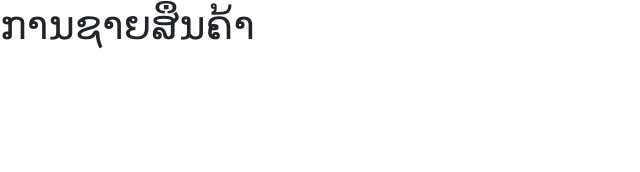
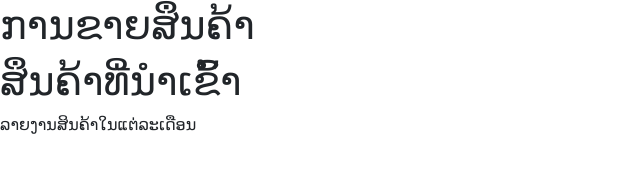
Before and after one commit to Teuntodev/test, a plain HTML site: page index.html in a window 1280 px wide. Shown: the whole page, without its empty margins (0-640 px from the left). Drawn offline with nearby package versions, Linux system fonts and the light colour scheme.

Commit message:
edit file index.html

```diff
--- a/index.html
+++ b/index.html
@@ -9,6 +9,8 @@
     <script src="https://cdn.jsdelivr.net/npm/bootstrap@5.0.2/dist/js/bootstrap.bundle.min.js" integrity="sha384-MrcW6ZMFYlzcLA8Nl+NtUVF0sA7MsXsP1UyJoMp4YLEuNSfAP+JcXn/tWtIaxVXM" crossorigin="anonymous"></script>
 </head>
 <body>
-    <h1>ການຊາຍສຶນຄ້າ</h1>
+    <h1>ການຂາຍສຶນຄ້າ</h1>
+    <h1>ສຶນຄ້າທີ່ນຳເຂົ້າ</h1>
+    <p>ລາຍງານສິນຄ້າໃນແຕ່ລະເດືອນ</p>
 </body>
 </html>
```
